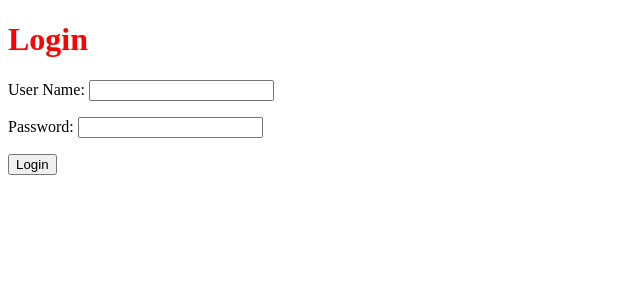
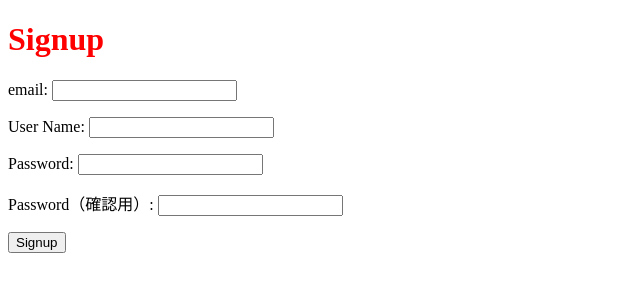
Before and after one commit to 1f101802780/MensNotion, a Django app: page /signup in a window 1280 px wide. Shown: the top 300 px of the page, without its empty margins (0-640 px from the left). Run offline with Django 3.2, Linux system fonts and the light colour scheme.

Commit message:
signup.html 編集
入力条件の設定

```diff
--- a/groomings/templates/groomings/signup.html
+++ b/groomings/templates/groomings/signup.html
@@ -1,21 +1,29 @@
 <!DOCTYPE html>
 <html lang="ja">
     <head>
-        <title>Login</title>
+        <title>Signup</title>
         <meta charset="UTF-8">
     </head>
     <body>
-        <h1 style="color: red;">Login</h1>
+        <h1 style="color: red;">Signup</h1>
+        <p>
+            <label for = "mailaddress">email: </label>
+            <input id = "mailaddress" type = "email" required>
+        </p>
         <p>
             <label for = "username">User Name: </label>
-            <input id = "username" type = "text">
+            <input id = "username" type = "text" pattern = "^[a-zA-Z0-9]+$" required>
         </p>
         <p>
             <label for = "password">Password: </label>
-            <input id = "password" type = "password">
+            <input id = "password" type = "password" pattern = "^[a-zA-Z0-9]+$" required>
         </p>
-        <a href="{%url 'groomings:top' %}">
-            <input type = "submit" value="Login">
+        <p>
+            <label for = "re_password">Password（確認用）: </label>
+            <input id = "re_password" type = "password" pattern = "^[a-zA-Z0-9]+$" required>
+        </p>
+        <a href="{%url 'groomings:login' %}">
+            <input type = "submit" value="Signup">
         </a>
     </body>
 </html>
```
